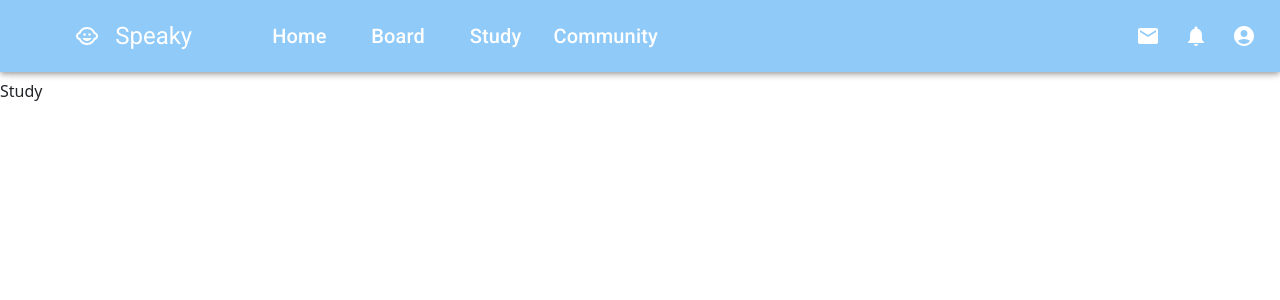
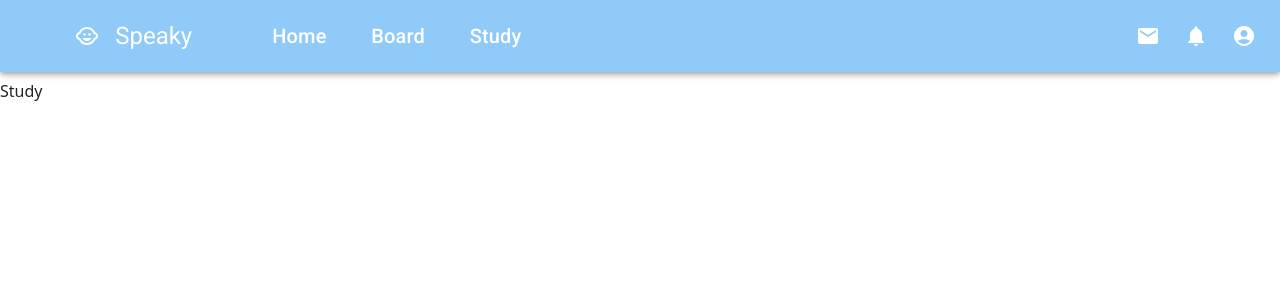
Before and after one commit to SPEAKIES/SPEAKY, a React (Create React App) app in the folder speaky_front/: page /study in a window 1280 px wide. Shown: the top 300 px of the page. Built offline with nearby package versions, Linux system fonts and the light colour scheme.

Commit message:
헤더 커뮤니티 삭제

```diff
--- a/speaky_front/src/components/BoardCard.js
+++ b/speaky_front/src/components/BoardCard.js
@@ -14,6 +14,8 @@ import ExpandMoreIcon from '@mui/icons-material/ExpandMore';
 import HighlightOffIcon from '@mui/icons-material/HighlightOff';
 import TextField from '@mui/material/TextField';
 import Comment from './Comment';
+import Button from '@mui/material/Button';
+import SendIcon from '@mui/icons-material/Send';
 import { useSelector } from 'react-redux';
 
 const ExpandMore = styled((props) => {
@@ -112,7 +114,6 @@ export default function BoardCard(props) {
         <CardContent sx={{ fontSize: '20px' }}>
           {props.data.cardContent}
         </CardContent>
-        <p>{props.data.contentIndex}</p>
       </div>
       <CardActions disableSpacing>
         <ExpandMore
@@ -140,7 +141,14 @@ export default function BoardCard(props) {
               multiline
               inputRef={comment}
             />
-            <button onClick={commentCheck}>버튼</button>
+            <Button
+              variant="contained"
+              size="large"
+              onClick={commentCheck}
+              endIcon={<SendIcon />}
+            >
+              Send
+            </Button>
           </div>
           <Comment index={props.data.contentIndex} comment={props.comment} />
         </CardContent>
--- a/speaky_front/src/components/Header.js
+++ b/speaky_front/src/components/Header.js
@@ -241,24 +241,6 @@ export default function Header() {
           </Typography>
         </MenuItem>
       </Link>
-      <Link to="/community" style={{ textDecoration: 'none', color: 'black' }}>
-        <MenuItem>
-          <Typography
-            variant="h7"
-            noWrap
-            component="div"
-            sx={{
-              display: { xs: 'block', sm: 'block' },
-              flexDirection: 'column',
-              alignItems: 'center',
-              justifyContent: 'center',
-            }}
-          >
-            <PeopleIcon sx={{ marginRight: '3vw' }} />
-            Community
-          </Typography>
-        </MenuItem>
-      </Link>
     </Menu>
   );
 
@@ -354,27 +336,8 @@ export default function Header() {
               </Typography>
             </MenuItem>
           </Link>
+          {userdata.isTutor && (
             <Link
-            to="/community"
-            style={{ textDecoration: 'none', color: 'white' }}
-          >
-            <MenuItem sx={{ transition: '0.3s', borderRadius: '40px' }}>
-              <Typography
-                variant="h6"
-                noWrap
-                component="div"
-                sx={{
-                  display: { xs: 'none', sm: 'block' },
-                  flexDirection: 'column',
-                  alignItems: 'center',
-                  justifyContent: 'center',
-                }}
-              >
-                Community
-              </Typography>
-            </MenuItem>
-          </Link>
-          {userdata.isTutor && (<Link
               to={`/manage/${userdata.id}`}
               style={{ textDecoration: 'none', color: 'white' }}
             >
@@ -393,7 +356,8 @@ export default function Header() {
                   Manage
                 </Typography>
               </MenuItem>
-          </Link>)}
+            </Link>
+          )}
 
           {/* 오른쪽 메뉴들 오른쪽에 고정(없으면 왼쪽에 붙는다) */}
           <Box sx={{ flexGrow: 1 }} />
```
Lines whose indentation alone changed are shown as unchanged.
